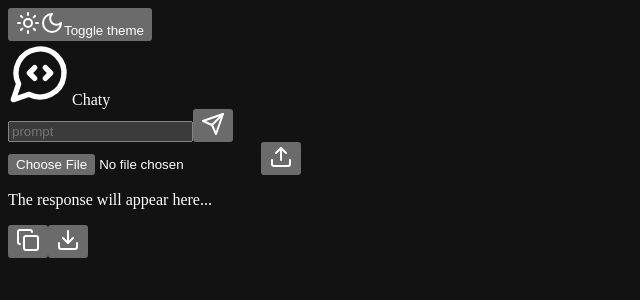
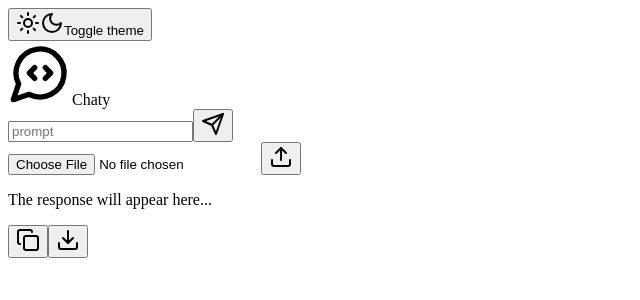
Before and after one commit to kanugurajesh/Student-LMS, a Next.js app: page /Chat in a window 1280 px wide. Shown: the top 300 px of the page, without its empty margins (0-640 px from the left). Built offline with nearby package versions, Linux system fonts and the light colour scheme.

Commit message:
Adding data

```diff
--- a/app/Chat/layout.tsx
+++ b/app/Chat/layout.tsx
@@ -10,7 +10,7 @@ export default function RootLayout({
     <main>
         <ThemeProvider
           attribute='class'
-          defaultTheme='dark'
+          defaultTheme='light'
           enableSystem
           disableTransitionOnChange
         >
```
